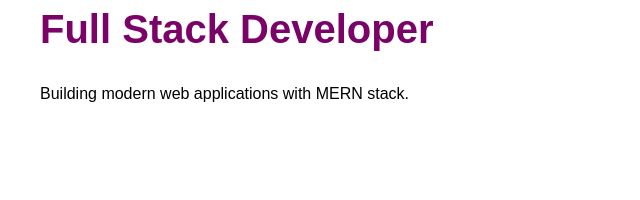
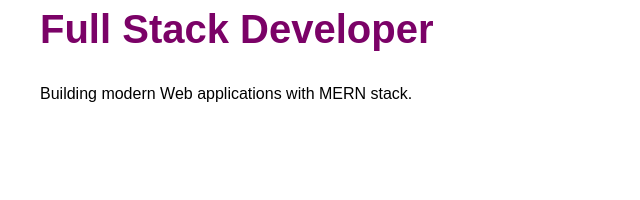
Before and after one commit to Musk322/web-dev-lab-3, a plain HTML site: page index.html in a window 1280 px wide. Shown: the part 190-390 px from the top of the page, 0-640 px from the left. Drawn offline with Linux system fonts and the light colour scheme.

Commit message:
Update index.html

```diff
--- a/index.html
+++ b/index.html
@@ -25,7 +25,7 @@
         <div class="child2">
             <h2>Hii,I am</h2>
             <h1 class="child3">Full Stack Developer</h1>
-            <p>Building modern web applications with MERN stack.</p>
+            <p>Building modern Web applications with MERN stack.</p>
         </div>
 
         <img src="muskan 1.jpg" class="child4" alt="profile">
```
